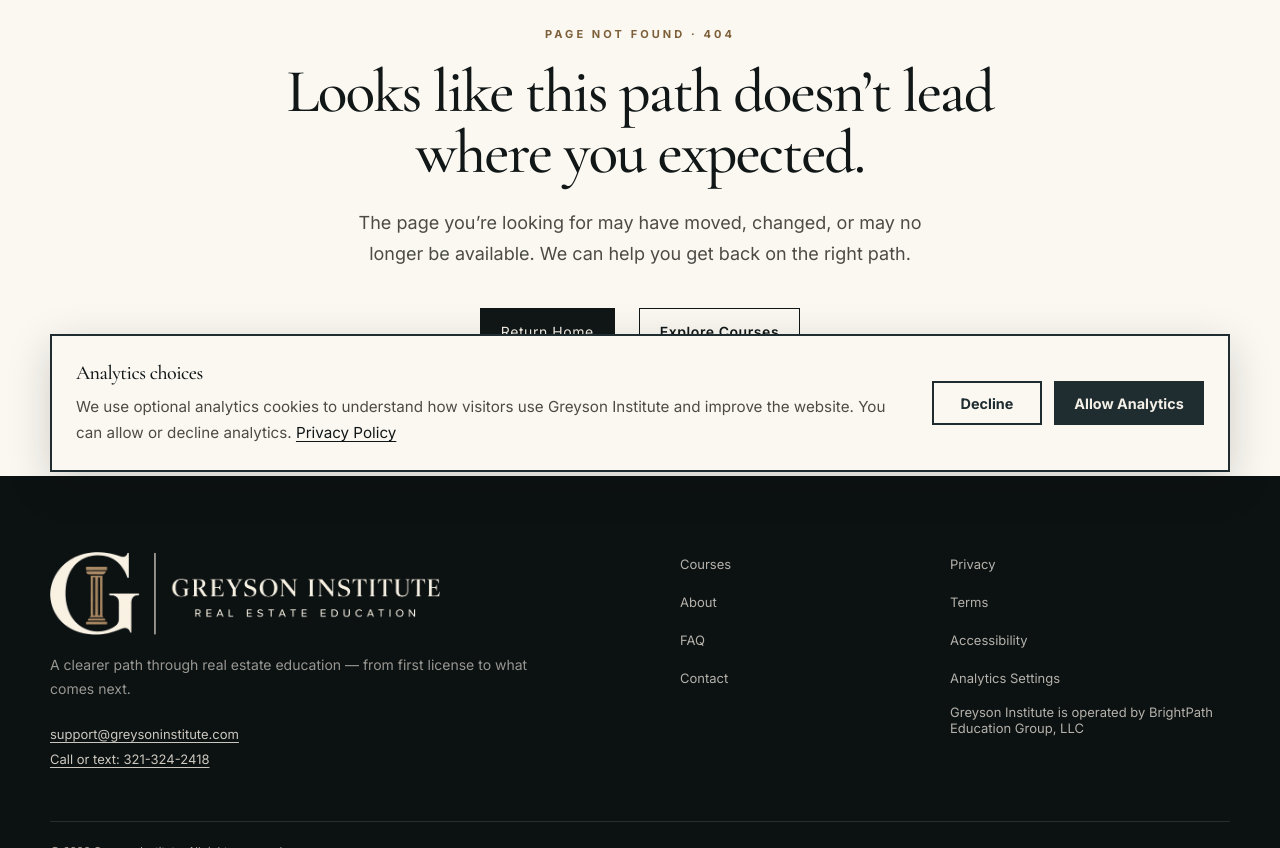
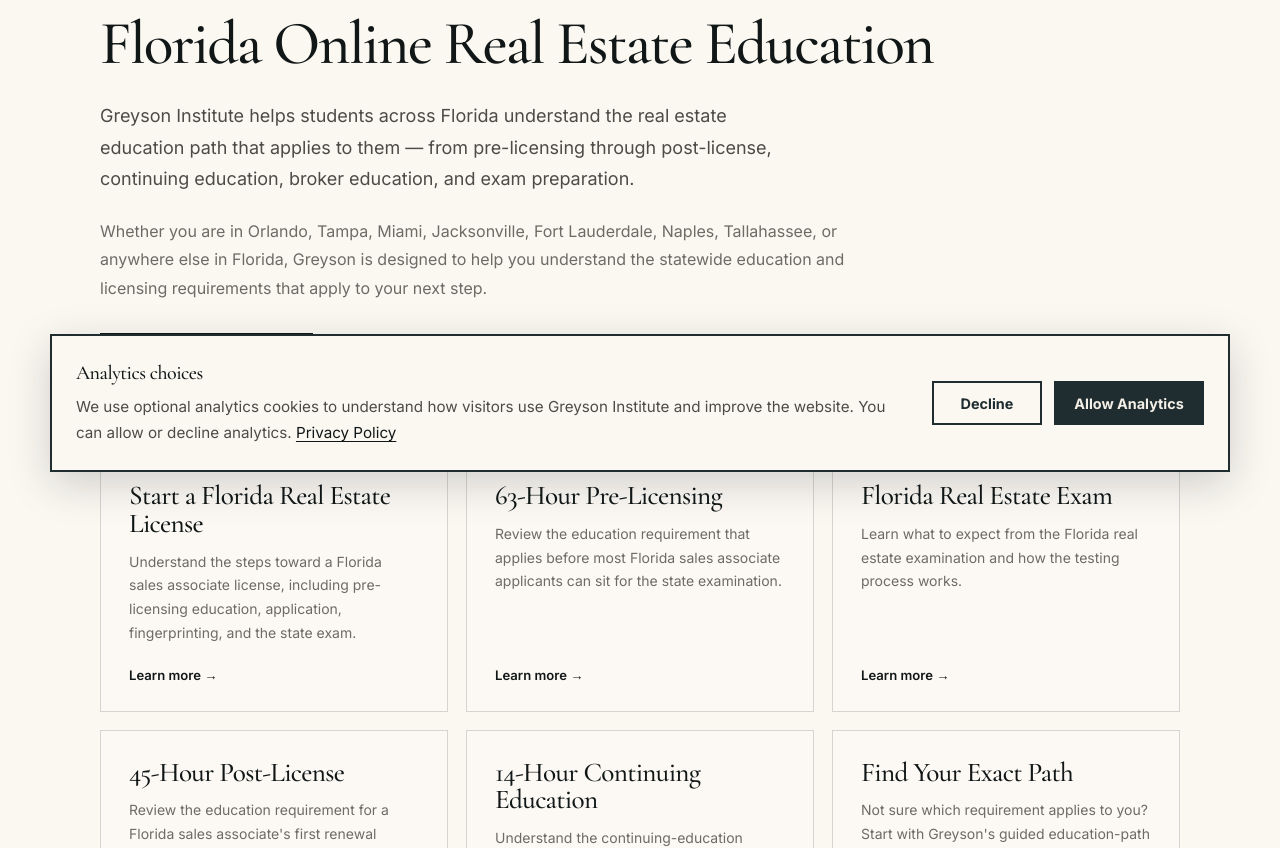
Before and after one commit to BrianLook/Greyson-Institute-Website, a Next.js app: page /florida-online-real-estate-education in a window 1280 px wide. Before the commit this address had no page. Shown: the part 304-1152 px from the top of the page. Built offline with nearby package versions, Linux system fonts and the light colour scheme.

Commit message:
Broaden local SEO page to statewide Florida online education

```diff
--- /dev/null
+++ b/app/florida-online-real-estate-education/page.tsx
@@ -0,0 +1,297 @@
+import type { Metadata } from "next";
+import Link from "next/link";
+import { Breadcrumbs } from "@/components/Breadcrumbs";
+
+export const metadata: Metadata = {
+  title: "Florida Online Real Estate Education",
+  description:
+    "Explore Florida online real estate education and licensing resources for students statewide, including pre-licensing, post-license, continuing education, broker education, and exam preparation.",
+};
+
+const paths = [
+  {
+    title: "Start a Florida Real Estate License",
+    body: "Understand the steps toward a Florida sales associate license, including pre-licensing education, application, fingerprinting, and the state exam.",
+    href: "/how-to-get-a-florida-real-estate-license",
+  },
+  {
+    title: "63-Hour Pre-Licensing",
+    body: "Review the education requirement that applies before most Florida sales associate applicants can sit for the state examination.",
+    href: "/florida-63-hour-real-estate-pre-licensing-course",
+  },
+  {
+    title: "Florida Real Estate Exam",
+    body: "Learn what to expect from the Florida real estate examination and how the testing process works.",
+    href: "/florida-real-estate-exam",
+  },
+  {
+    title: "45-Hour Post-License",
+    body: "Review the education requirement for a Florida sales associate's first renewal period.",
+    href: "/florida-45-hour-post-license-requirements",
+  },
+  {
+    title: "14-Hour Continuing Education",
+    body: "Understand the continuing-education requirement that generally applies after the first renewal period.",
+    href: "/florida-14-hour-real-estate-continuing-education",
+  },
+  {
+    title: "Find Your Exact Path",
+    body: "Not sure which requirement applies to you? Start with Greyson's guided education-path tool.",
+    href: "/find-my-path",
+  },
+];
+
+export default function FloridaOnlineRealEstateEducationPage() {
+  return (
+    <section className="page-hero">
+      <div
+        className="container"
+        style={{
+          maxWidth: "1080px",
+          minWidth: 0,
+        }}
+      >
+        <Breadcrumbs
+          items={[
+            { label: "Home", href: "/" },
+            { label: "Courses", href: "/courses" },
+            {
+              label: "Florida Online Real Estate Education",
+              href: "/florida-online-real-estate-education",
+              current: true,
+            },
+          ]}
+        />
+
+        <div
+          style={{
+            maxWidth: "880px",
+            marginBottom: "72px",
+          }}
+        >
+          <p className="eyebrow">FLORIDA-WIDE ONLINE EDUCATION</p>
+
+          <h1 style={{ overflowWrap: "anywhere" }}>
+            Florida Online Real Estate Education
+          </h1>
+
+          <p className="page-lead">
+            Greyson Institute helps students across Florida understand the
+            real estate education path that applies to them — from pre-licensing
+            through post-license, continuing education, broker education, and
+            exam preparation.
+          </p>
+
+          <p
+            style={{
+              color: "#6e6b65",
+              maxWidth: "780px",
+              lineHeight: 1.8,
+              marginTop: "22px",
+            }}
+          >
+            Whether you are in Orlando, Tampa, Miami, Jacksonville, Fort
+            Lauderdale, Naples, Tallahassee, or anywhere else in Florida,
+            Greyson is designed to help you understand the statewide education
+            and licensing requirements that apply to your next step.
+          </p>
+
+          <div
+            className="button-row"
+            style={{ marginTop: "30px" }}
+          >
+            <Link className="button" href="/courses">
+              Explore Florida Courses
+            </Link>
+
+            <Link className="text-link" href="/find-my-path">
+              Find My Exact Path <span>→</span>
+            </Link>
+          </div>
+        </div>
+
+        <div
+          style={{
+            display: "grid",
+            gridTemplateColumns:
+              "repeat(auto-fit, minmax(min(100%, 320px), 1fr))",
+            gap: "18px",
+            marginBottom: "88px",
+          }}
+        >
+          {paths.map((item) => (
+            <Link
+              key={item.title}
+              href={item.href}
+              className="path-card"
+              style={{
+                minHeight: "230px",
+                padding: "28px",
+                border: "1px solid rgba(17, 23, 23, 0.16)",
+                display: "flex",
+                flexDirection: "column",
+                minWidth: 0,
+              }}
+            >
+              <h2
+                style={{
+                  fontSize: "1.7rem",
+                  marginBottom: "12px",
+                  overflowWrap: "anywhere",
+                }}
+              >
+                {item.title}
+              </h2>
+
+              <p
+                style={{
+                  color: "#6e6b65",
+                  lineHeight: 1.7,
+                  margin: 0,
+                }}
+              >
+                {item.body}
+              </p>
+
+              <span
+                style={{
+                  marginTop: "auto",
+                  paddingTop: "22px",
+                  fontSize: "0.82rem",
+                  fontWeight: 600,
+                }}
+              >
+                Learn more →
+              </span>
+            </Link>
+          ))}
+        </div>
+
+        <div
+          style={{
+            background: "#eee6d9",
+            border: "1px solid rgba(17, 23, 23, 0.14)",
+            padding: "clamp(28px, 5vw, 48px)",
+            marginBottom: "88px",
+          }}
+        >
+          <p className="eyebrow">FLORIDA LICENSING CONTEXT</p>
+
+          <h2
+            style={{
+              maxWidth: "760px",
+              overflowWrap: "anywhere",
+            }}
+          >
+            Florida real estate licensing rules are statewide.
+          </h2>
+
+          <p
+            style={{
+              color: "#4d4b46",
+              maxWidth: "820px",
+              lineHeight: 1.8,
+            }}
+          >
+            Florida real estate education and license requirements are set at
+            the state level, so the same core rules apply whether you live in
+            Orlando, Tampa, Miami, Jacksonville, or another Florida community.
+            For sales associates, the standard licensing path includes required
+            pre-licensing education, an application and background check, and
+            the state examination. Florida's Division of Real Estate is located
+            in Orlando, and approved examination candidates schedule testing
+            through the state's exam vendor.
+          </p>
+
+          <div
+            style={{
+              display: "flex",
+              flexWrap: "wrap",
+              gap: "14px",
+              marginTop: "24px",
+            }}
+          >
+            <a
+              className="text-link"
+              href="https://www2.myfloridalicense.com/real-estate-commission/licensure-information/"
+              target="_blank"
+              rel="noopener noreferrer"
+            >
+              Florida DBPR Licensure Information <span>↗</span>
+            </a>
+
+            <a
+              className="text-link"
+              href="https://www2.myfloridalicense.com/examination-information/"
+              target="_blank"
+              rel="noopener noreferrer"
+            >
+              Florida Examination Information <span>↗</span>
+            </a>
+          </div>
+        </div>
+
+        <div
+          style={{
+            maxWidth: "860px",
+            marginBottom: "88px",
+          }}
+        >
+          <p className="eyebrow">ONLINE STUDY ACROSS FLORIDA</p>
+
+          <h2 style={{ overflowWrap: "anywhere" }}>
+            Built for students who want a clear Florida path from wherever they
+            live in the state.
+          </h2>
+
+          <p
+            style={{
+              color: "#4d4b46",
+              lineHeight: 1.8,
+            }}
+          >
+            Students throughout Florida can use Greyson Institute to understand
+            which real estate education requirement applies to their current
+            stage, compare the major license pathways, and move directly to the
+            most relevant course or licensing guide.
+          </p>
+
+          <p
+            style={{
+              color: "#4d4b46",
+              lineHeight: 1.8,
+            }}
+          >
+            Course availability and enrollment options may depend on the
+            specific program and its current approval status. Review the
+            individual course page for the most current information before
+            enrolling.
+          </p>
+        </div>
+
+        <div
+          className="centered-callout"
+          style={{
+            marginBottom: "32px",
+          }}
+        >
+          <p className="eyebrow">GREYSON INSTITUTE</p>
+
+          <h2 style={{ overflowWrap: "anywhere" }}>
+            Find the Florida real estate education path that fits your next
+            step.
+          </h2>
+
+          <p style={{ color: "#4d4b46" }}>
+            Start with licensing, post-license, continuing education, broker
+            education, reactivation, or exam preparation.
+          </p>
+
+          <Link className="button" href="/courses">
+            Explore Courses
+          </Link>
+        </div>
+      </div>
+    </section>
+  );
+}
```
